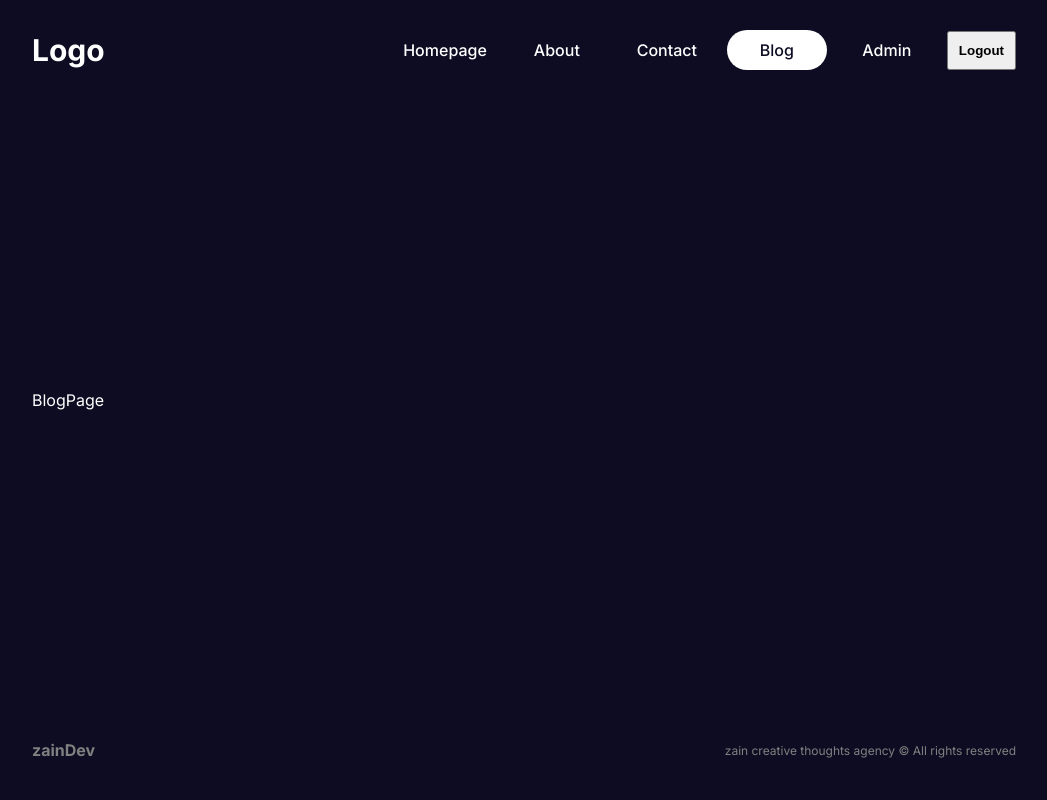
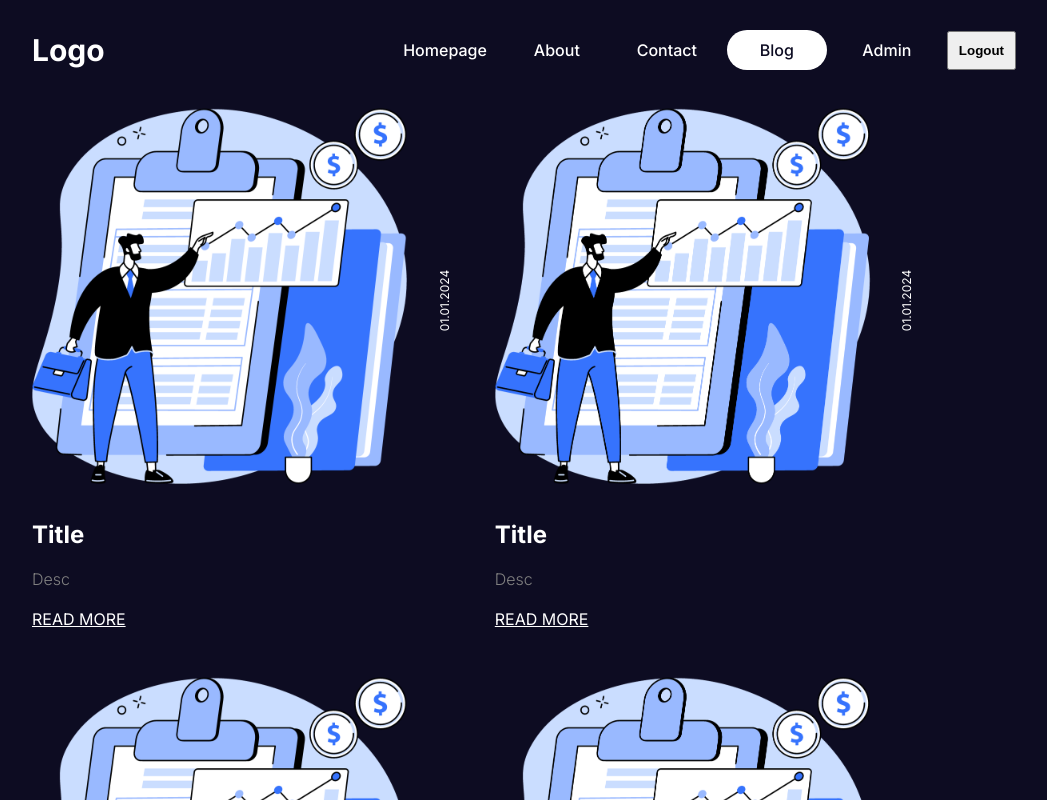
Before and after one commit to ZainAhmed/FullStackReactApp, a Next.js app: page /blog in a window 1280 px wide. Shown: the top 800 px of the page, without its empty margins (116-1163 px from the left). Built offline with nearby package versions, Linux system fonts and the light colour scheme.

Commit message:
created blog page

```diff
--- /dev/null
+++ b/src/app/blog/blog.module.css
@@ -0,0 +1,21 @@
+.container {
+  display: flex;
+  flex-wrap: wrap;
+  gap: 20px;
+}
+
+.post {
+  width: 30%;
+}
+
+@media (max-width: 1280px) {
+  .post {
+    width: 45%;
+  }
+}
+
+@media (max-width: 768) {
+  .post {
+    width: 100%;
+  }
+}
--- a/src/app/blog/page.tsx
+++ b/src/app/blog/page.tsx
@@ -1,9 +1,16 @@
-
+import PostCard from "@/components/postCard/PostCard";
+import styles from "./blog.module.css";
 
 function BlogPage() {
   return (
-    <div>BlogPage</div>
-  )
+    <div className={styles.container}>
+      {new Array(4).fill(4).map((e, i) => (
+        <div key={i} className={styles.post}>
+          <PostCard />
+        </div>
+      ))}
+    </div>
+  );
 }
 
-export default BlogPage
+export default BlogPage;
--- /dev/null
+++ b/src/components/postCard/PostCard.tsx
@@ -0,0 +1,24 @@
+import Image from "next/image";
+import styles from "./postCard.module.css";
+import Link from "next/link";
+function PostCard() {
+  return (
+    <div className={styles.container}>
+      <div className={styles.top}>
+        <div className={styles.imgContainer}>
+          <Image src="/about.png" alt="" fill className={styles.img} />
+        </div>
+        <span className={styles.date}>01.01.2024</span>
+      </div>
+      <div className={styles.bottom}>
+        <h1 className={styles.title}>Title</h1>
+        <p className={styles.desc}>Desc</p>
+        <Link href="/blog/post" className={styles.link}>
+          READ MORE
+        </Link>
+      </div>
+    </div>
+  );
+}
+
+export default PostCard;
--- /dev/null
+++ b/src/components/postCard/postCard.module.css
@@ -0,0 +1,41 @@
+.container {
+  display: flex;
+  flex-direction: column;
+  gap: 20px;
+  margin-bottom: 20px;
+}
+
+.top {
+  display: flex;
+}
+
+.imgContainer {
+  width: 90%;
+  height: 400px;
+  position: relative;
+}
+
+.img {
+  object-fit: cover;
+}
+
+.date {
+  font-size: 12px;
+  transform: rotate(270deg);
+  margin: auto;
+}
+
+.title {
+  width: 90%;
+  font-size: 24px;
+  margin-bottom: 20px;
+}
+.desc {
+  width: 90%;
+  margin-bottom: 20px;
+  font-weight: 300;
+  color: gray;
+}
+.link {
+  text-decoration: underline;
+}
```
